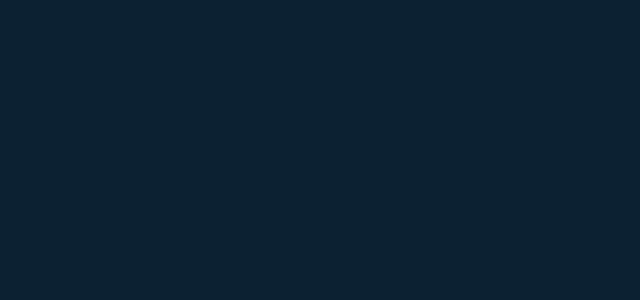
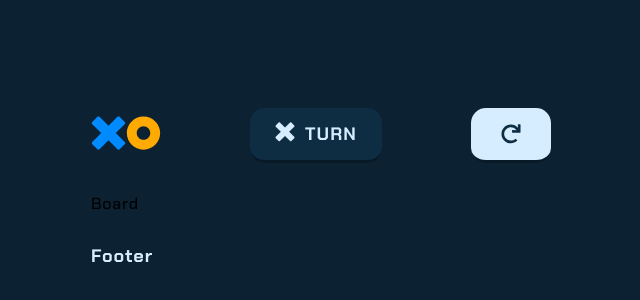
Before and after one commit to Roland-Mehes/TicTacToe-REACT, a React (Vite) app: page /TicTacToe in a window 1280 px wide. Before the commit this address had no page. Shown: the part 212-512 px from the top of the page, without its empty margins (319-959 px from the left). Built offline with nearby package versions, Linux system fonts and the light colour scheme.

Commit message:
adding game header with SVG -s , still no functionality on restart button, only design

```diff
--- a/src/App.jsx
+++ b/src/App.jsx
@@ -2,6 +2,7 @@ import './App.css';
 import { BrowserRouter as Router, Routes, Route } from 'react-router-dom';
 import Register from './pages/register/Register';
 import GameMenu from './pages/gameMenu/GameMenu';
+import Game from './pages/game/game';
 
 function App() {
   return (
@@ -10,6 +11,7 @@ function App() {
         <Routes>
           <Route index element={<Register />} />
           <Route path="gameMenu" element={<GameMenu />} />
+          <Route path="TicTacToe" element={<Game />} />
         </Routes>
       </Router>
     </>
--- /dev/null
+++ b/src/assets/Restart.jsx
@@ -0,0 +1,23 @@
+import React from 'react';
+
+const Restart = ({ width, height, fill }) => {
+  return (
+    <svg
+      width={width || '20'}
+      height={height || '21'}
+      viewBox="0 0 20 21"
+      fill="none"
+      xmlns="http://www.w3.org/2000/svg"
+    >
+      <g id="Redo Icon">
+        <path
+          id="Path"
+          d="M19.5241 0.245606H17.644C17.3812 0.245326 17.1679 0.458246 17.1676 0.721245C17.1676 0.728965 17.1678 0.736686 17.1681 0.744406L17.3268 4.02852C15.46 1.82736 12.7198 0.559886 9.83484 0.563046C4.41536 0.563086 -0.00395734 4.98884 2.65924e-06 10.4119C0.00396266 15.8436 4.40584 20.2456 9.83484 20.2456C12.2702 20.249 14.6195 19.3449 16.425 17.7095C16.6208 17.5341 16.6375 17.233 16.4622 17.0371C16.4563 17.0305 16.4502 17.0241 16.444 17.0178L15.0957 15.6686C14.9186 15.4915 14.6346 15.4819 14.4461 15.6468C11.5521 18.1946 7.14188 17.9125 4.59564 15.0165C2.0494 12.1206 2.3314 7.70748 5.22544 5.1596C8.11948 2.61172 12.5297 2.89388 15.0759 5.78984C15.2755 6.01684 15.4601 6.25656 15.6287 6.50748L11.6024 6.31424C11.3398 6.30176 11.1169 6.50456 11.1044 6.76728C11.104 6.775 11.1038 6.78272 11.1039 6.79044V8.6718C11.1039 8.9348 11.3169 9.148 11.5798 9.148H19.5242C19.787 9.148 20 8.9348 20 8.6718V0.721806C20 0.458806 19.787 0.245606 19.5241 0.245606Z"
+          fill={fill || '#D6ECFF'}
+        />
+      </g>
+    </svg>
+  );
+};
+
+export default Restart;
--- a/src/index.css
+++ b/src/index.css
@@ -41,6 +41,7 @@ h3 {
   font-size: 18px;
   letter-spacing: 1px;
   font-weight: var(--ff-bold);
+  color: var(--special-color);
 }
 
 body {
--- /dev/null
+++ b/src/pages/game/components/Board.jsx
@@ -0,0 +1,7 @@
+import React from 'react';
+
+const Board = () => {
+  return <div>Board</div>;
+};
+
+export default Board;
--- /dev/null
+++ b/src/pages/game/components/gameHeader.jsx
@@ -0,0 +1,26 @@
+import React from 'react';
+import X from '../../../assets/X';
+import O from '../../../assets/O';
+import Restart from '../../../assets/Restart';
+import styles from './gameHeader.module.css';
+
+const GameHeader = () => {
+  return (
+    <div className={styles.mainContainer}>
+      <div>
+        <X width={'35px'} height={'35px'} fill="#008AFF" />
+        <O width={'35px'} height={'35px'} fill="#ffaa00" />
+      </div>
+
+      <div className={styles.scoreDisplay}>
+        <X width={'20px'} height={'20px'} /> <h3>TURN</h3>
+      </div>
+
+      <div className={styles.restartContainer}>
+        <Restart width={'20px'} height={'20px'} fill={'#0e2c42'} />
+      </div>
+    </div>
+  );
+};
+
+export default GameHeader;
--- /dev/null
+++ b/src/pages/game/components/gameHeader.module.css
@@ -0,0 +1,42 @@
+.mainContainer {
+  display: flex;
+  justify-content: space-between;
+  align-items: center;
+}
+
+.scoreDisplay {
+  display: flex;
+  gap: 10px;
+  padding: 14px 25px;
+  border-radius: 15px;
+  background-color: var(--secondary-bg-color);
+  border-bottom: 3px solid #091a27;
+}
+
+.restartContainer {
+  padding: 0 30px;
+  height: 52px;
+  border-radius: 15px;
+  background-color: var(--special-color);
+  display: grid;
+  align-items: center;
+  border-bottom: 3px solid #091a27;
+  cursor: pointer;
+  transition: transform 0.2s ease-in-out;
+}
+
+.restartContainer:hover {
+  background-color: #b8deff;
+}
+
+.restartContainer:active {
+  transform: scale(0.95);
+}
+
+.restartContainer svg {
+  transition: transform 0.3s ease-in-out;
+}
+
+.restartContainer:hover svg {
+  transform: rotate(60deg);
+}
--- a/src/pages/game/game.jsx
+++ b/src/pages/game/game.jsx
@@ -1,8 +1,18 @@
 import React from 'react';
-import styles from '/.game.module.css';
+import styles from './game.module.css';
+import Board from './components/Board';
+import GameHeader from './components/gameHeader';
 
-const game = () => {
-  return <div className={styles.mainContainer}>game</div>;
+const Game = () => {
+  return (
+    <div className={styles.mainContainer}>
+      <div className={styles.header}>
+        <GameHeader></GameHeader>
+      </div>
+      <Board></Board>
+      <h3>Footer</h3>
+    </div>
+  );
 };
 
-export default game;
+export default Game;
--- a/src/pages/game/game.module.css
+++ b/src/pages/game/game.module.css
@@ -0,0 +1,5 @@
+.mainContainer {
+  width: 460px;
+  display: grid;
+  gap: 30px;
+}
```
